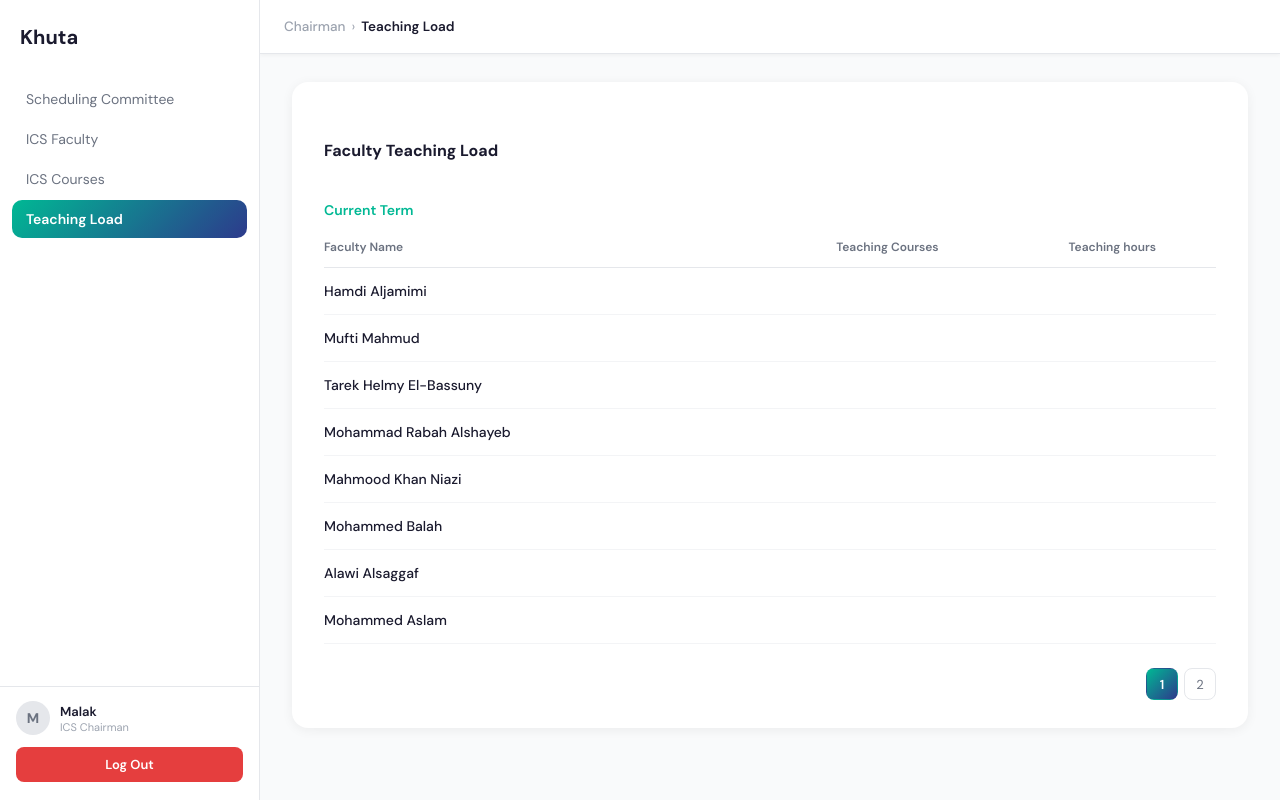
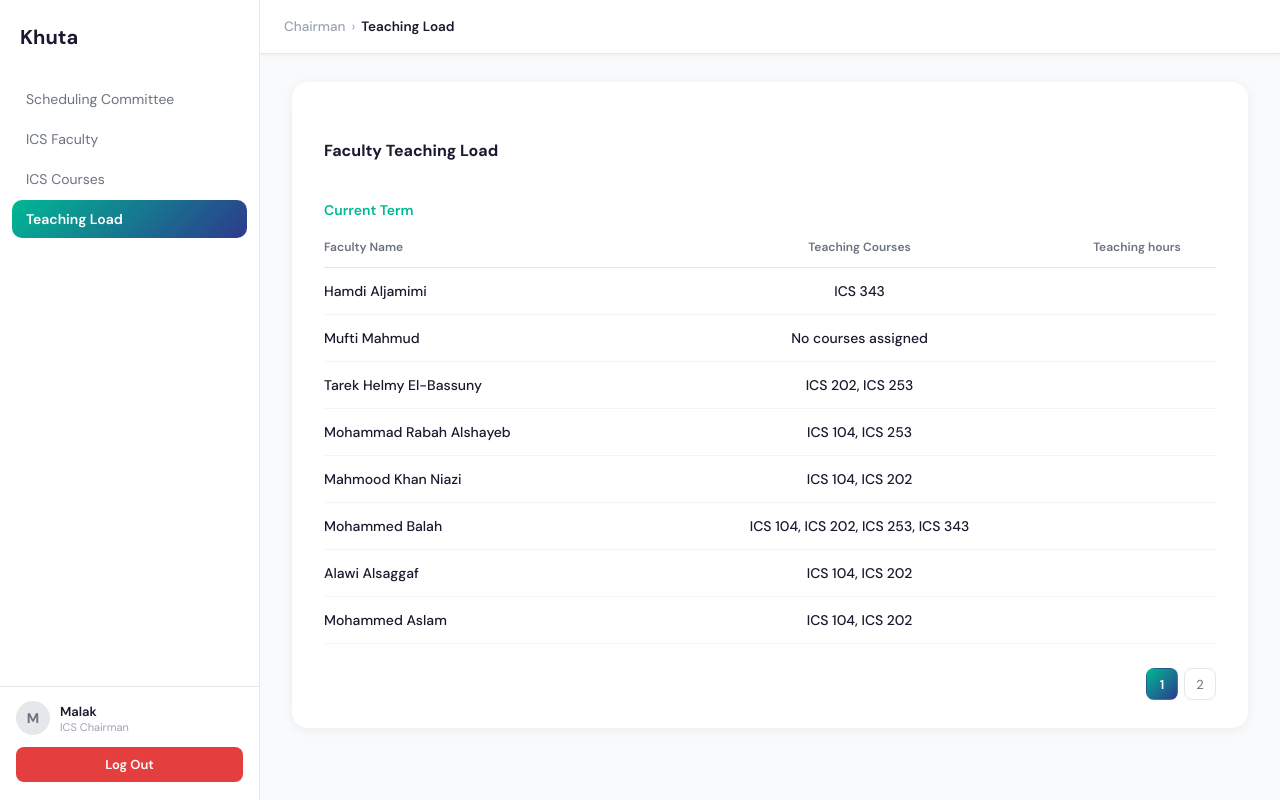
Before and after one commit to KawtharAlomran/SWE363ProjectGroup12, a React (Vite) app in the folder my-react-app/: page /chairman/teaching-load in a window 1280 px wide. Built offline with nearby package versions, Linux system fonts and the light colour scheme.

Commit message:
modify add new committee & faculty design

```diff
--- a/my-react-app/src/Chairman/Pages/MemberAddition.jsx
+++ b/my-react-app/src/Chairman/Pages/MemberAddition.jsx
@@ -25,16 +25,16 @@ export default function AddModal({ message, fileds, onConfirm, onCancel, confirm
           )}
 
           <div className="modal-actions">
-            <button className="modal-confirm" onClick={onConfirm}>
+            <button className="modal-yes" onClick={onConfirm}>
               {confirmText}
             </button>
-
+            </div>
             {errorMessage && (
                 <p style={{color: 'red', marginTop: '10px', fontSize: '14px' }}>
                     {errorMessage}
                 </p>
             )}
-          </div>
+
         </div>
       </div>
     </div>
--- a/my-react-app/src/Chairman/Pages/teachingLoad.jsx
+++ b/my-react-app/src/Chairman/Pages/teachingLoad.jsx
@@ -1,11 +1,19 @@
 
-import {getFaculty} from "../../data";
+import {getFaculty, getAssignedCourses} from "../../data";
 import { useState } from "react";
 import '../../styles/ManageCourses.css';
 import '../../styles/AssignCourses.css';
 
+ const facultyHours={
+  "Professor":6,
+  "Associate Professor":9,
+  "Assistant Professor":9,
+  "Instructor":12,
+  "Senior Lecturer":12,
+  "Lecturer":12};
+
 export default function Load(){
-  //let faculty=getFaculty();
+  const facultyCourses=getAssignedCourses();
   const [faculty, setfaculty] = useState(getFaculty());
   const [currentPage, setCurrentPage] = useState(1);
   const facultyPerPage = 8;
@@ -13,14 +21,13 @@ export default function Load(){
   const endIndex = startIndex + facultyPerPage;
   const currentfaculty = faculty.slice(startIndex, endIndex); // to display the faculty in the specified page
   const totalPages = Math.ceil(faculty.length / facultyPerPage); // to find the total pages
+
 return(
   <div className="container">
     <div className="header">
     <h2>Faculty Teaching Load</h2>
     </div>
     <div className="td-term-badge">Current Term</div>
-
-
 
     <table className="coursesTable">
       <thead>
@@ -35,10 +42,10 @@ return(
         {currentfaculty.map((member) => (
           <tr key={member.email}>
             <td>{member.name}</td>
-            <td></td>
+            <td>{facultyCourses.find(f => f.faculty == member.name) ? facultyCourses.find(f => f.faculty == member.name).courses.join(", ") : "No courses assigned"}</td>
             <td></td>
           </tr>
-        ))}
+          ))}
       </tbody>
     </table>
 
--- a/my-react-app/src/data.jsx
+++ b/my-react-app/src/data.jsx
@@ -143,31 +143,26 @@ let coursePrefrences = [
     ]
   },
 ];
-/*
-let teachingHours=[
-    {nemail:"aljamimi@kfupm.edu.sa", hours:},
-    {email:"mufti.mahmud@kfupm.edu.sa", hours:},
-    {email:"helmy@kfupm.edu.sa", hours:},
-    {email:"alshayeb@kfupm.edu.sa", hours:},
-    {email:"mkniazi@kfupm.edu.sa", hours:},
-    {email:" mbalah@kfupm.edu.sa", hours:},
-    {email:"alawi@kfupm.edu.sa", hours:},
-    {email:"mwaslam@kfupm.edu.sa",hours:},
-    {email:"rashad.othman@kfupm.edu.sa", hours:},
-    {email:"garout@kfupm.edu.sa", hours:},
-    {email:"nuha.badi@kfupm.edu.sa", hours:},
-    {nemail:"raharja@kfupm.edu.sa", hours:},
-    {email:"hanik@kfupm.edu.sa", hours:},
-    {email:"fakhri.khan@kfupm.edu.sa", hours:},
-    {email:"waleed.gobi@kfupm.edu.sa", hours:}
-]
-*/
-/*
+
+
 let assignedCourses=[
-    {termNum:"261", courses:['ICS 104','ICS 202','ICS 253','ICS 343']},
-    {termNum:"252", courses:['ICS 104',"ICS 108",'ICS 202','ICS 253','ICS 321','ICS 343']}
+    {faculty:"Hamdi Aljamimi", courses:['ICS 343']},
+    {tfaculty:"Mufti Mahmud", courses:['ICS 104','ICS 202']},
+    {faculty:"Tarek Helmy El-Bassuny", courses:['ICS 202','ICS 253']},
+    {faculty:"Mohammad Rabah Alshayeb", courses:['ICS 104','ICS 253']},
+    {faculty:"Mahmood Khan Niazi", courses:['ICS 104','ICS 202']},
+    {faculty:"Mohammed Balah", courses:['ICS 104','ICS 202','ICS 253','ICS 343']},
+    {faculty:"Alawi Alsaggaf", courses:['ICS 104','ICS 202']},
+    {faculty:"Mohammed Aslam", courses:['ICS 104','ICS 202']},
+    {faculty:"Rashad Othman", courses:['ICS 104','ICS 253']},
+    {faculty:"Yahya Garout", courses:['ICS 104','ICS 202']},
+    {faculty:"Nuha Albadi", courses:['ICS 104','ICS 202']},
+    {faculty:"Putu Raharja", courses:['ICS 104','ICS 253']},
+    {faculty:"Hani Almohair", courses:['ICS 104','ICS 202','ICS 253']},
+    {faculty:"Fakhri Khan", courses:['ICS 202','ICS 253']},
+    {faculty:"Waleed Al Gobi", courses:['ICS 104','ICS 202','ICS 253']}
+
 ];
-*/
 
 // ----------- Getter functions -------------//
 
@@ -208,6 +203,10 @@ export function getInstructorsPrefrences(){
 }
 export function getCoursePrefrences(){
     return coursePrefrences;
+}
+
+export function getAssignedCourses(){
+    return assignedCourses;
 }
 
 // ----------- Seters functions -------------//
```
